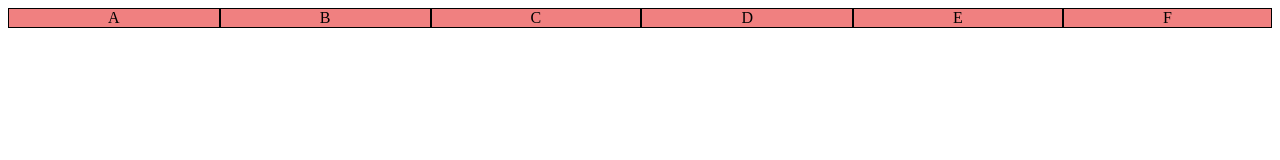
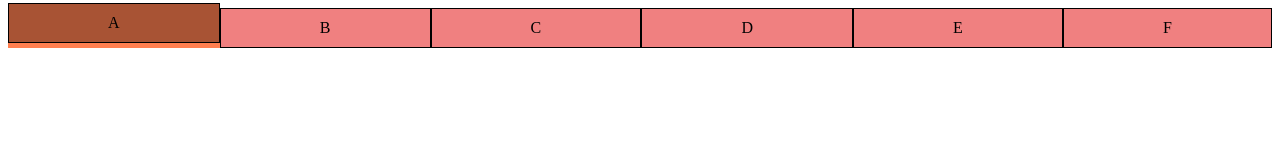
Before and after one commit to AntonioDev23/Flex-Box, a plain HTML site: page index.html in a window 1280 px wide. In both pictures the pointer is over the element 113 px from the left and 18 px from the top of the page. Drawn offline with Linux system fonts and the light colour scheme.

Commit message:
Flex Box

```diff
--- a/index.html
+++ b/index.html
@@ -9,11 +9,21 @@
             background-color: coral;
             display: flex;
             text-align: center;
+            flex-direction: row;
+
         }
+
         .item {
-            flex:auto;
+            padding: 10px;
             background-color: lightcoral;
             border: 1px solid black;
+            flex: auto;
+        }
+
+
+        .item:hover {
+            background-color: rgb(168, 83, 52);
+            transform: translateY(-5px);
         }
     </style>
 </head>
```
